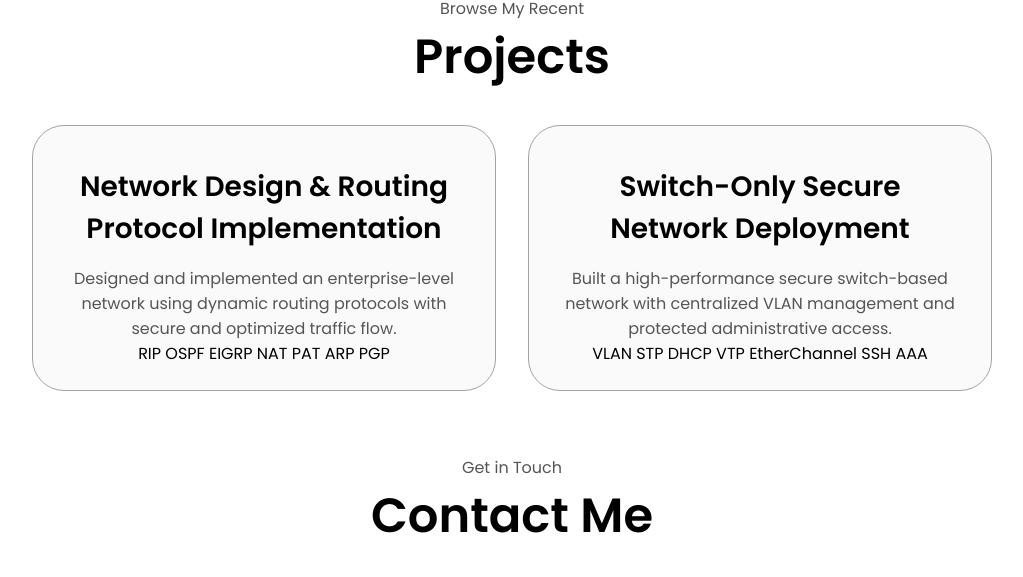
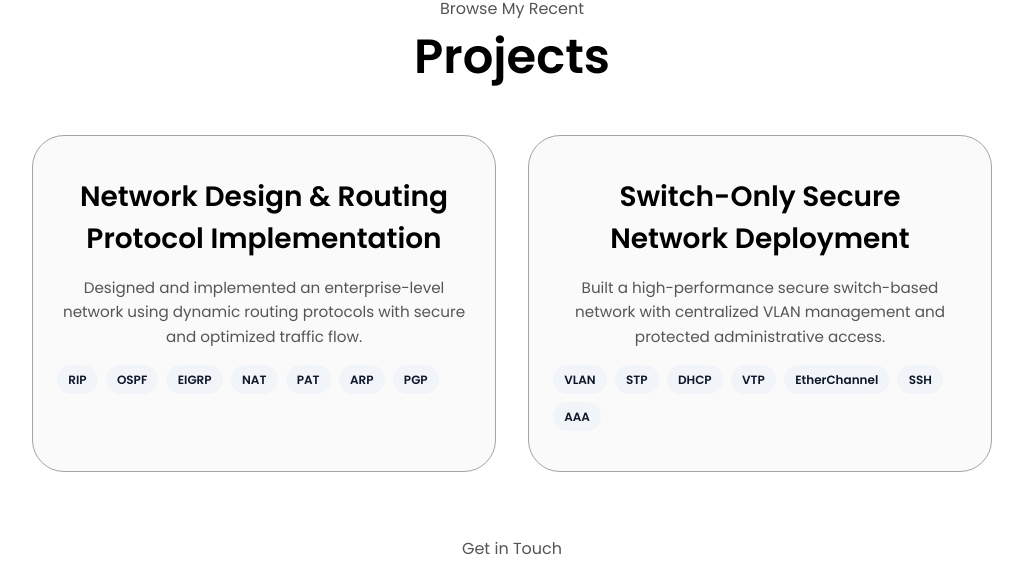
Before and after one commit to arunkanth821/portfolio, a website: page index.html in a window 1280 px wide. Shown: the part 2576-3153 px from the top of the page, without its empty margins (128-1151 px from the left). Drawn offline with nearby package versions, Linux system fonts and the light colour scheme.

Commit message:
Update style.css
project updated

```diff
--- a/style.css
+++ b/style.css
@@ -25,6 +25,44 @@ p {
 a,
 .btn {
   transition: all 300ms ease;
+}
+.project-card {
+  transition: transform 0.3s ease, box-shadow 0.3s ease;
+  margin-top: 10px;
+}
+
+.project-card:hover {
+  transform: translateY(-8px);
+  box-shadow: 0 10px 30px rgba(0, 0, 0, 0.15);
+}
+
+.project-desc {
+  font-size: 0.95rem;
+  color: #555;
+  margin: 1rem 0;
+  line-height: 1.6;
+}
+
+.tech-stack {
+  display: flex;
+  flex-wrap: wrap;
+  gap: 0.5rem;
+  margin-bottom: 1rem;
+}
+
+.tech {
+  padding: 0.35rem 0.7rem;
+  font-size: 0.75rem;
+  border-radius: 20px;
+  background: #f1f5f9;
+  color: #0f172a;
+  font-weight: 600;
+}
+
+.project-date {
+  font-size: 0.8rem;
+  color: #64748b;
+  margin-top: 0.5rem;
 }
 
 
```
